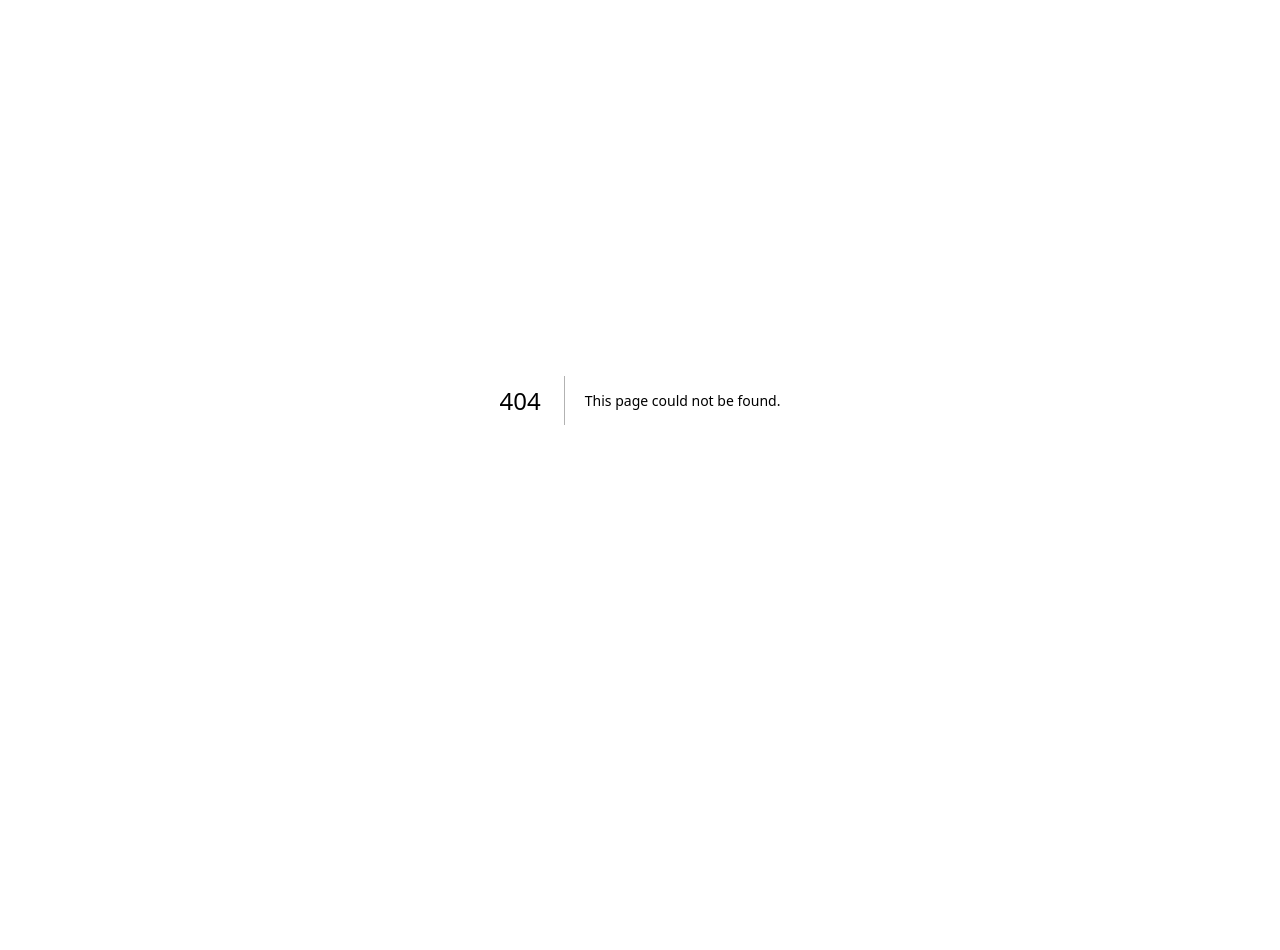
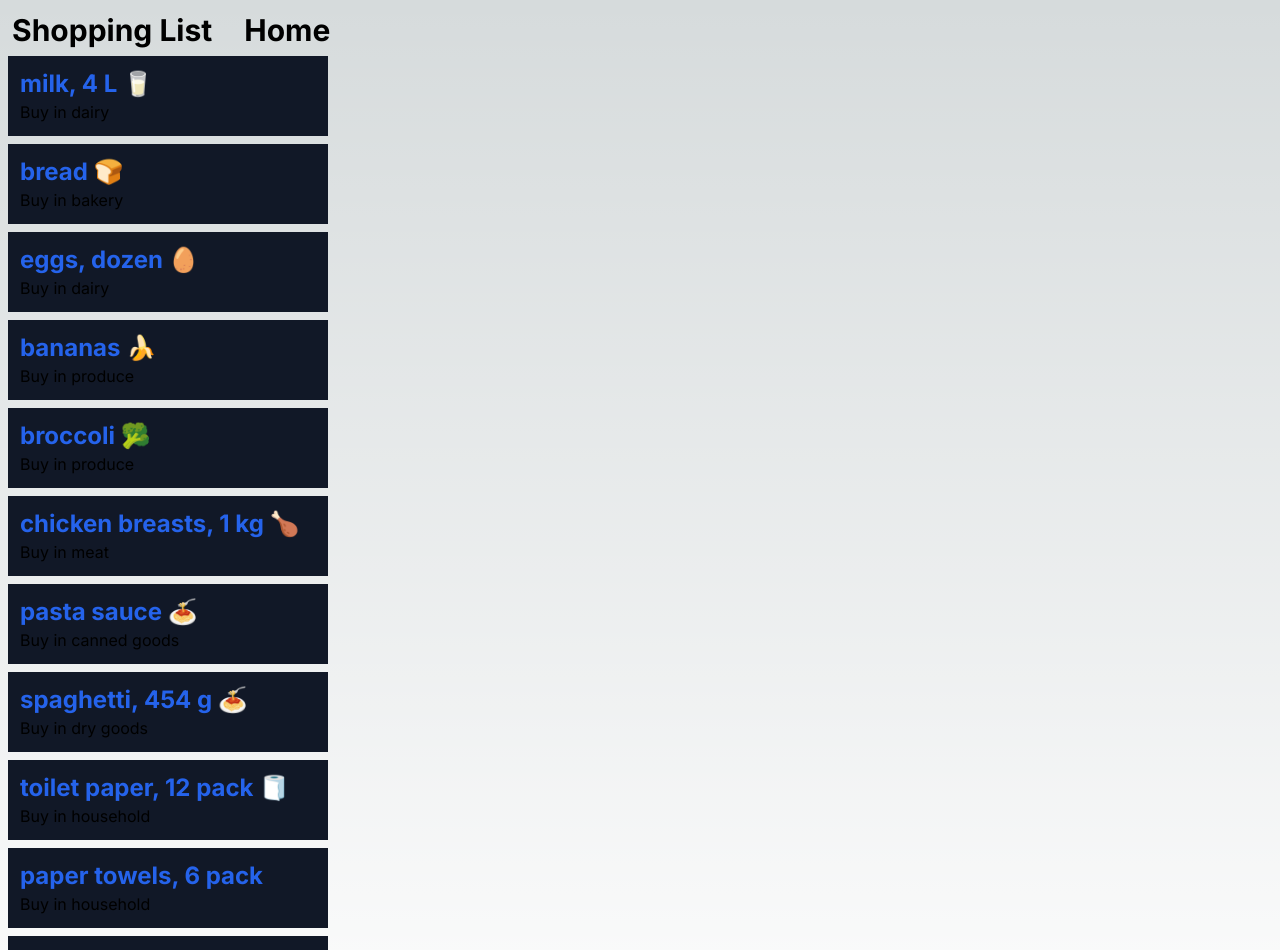
Before and after one commit to KyleJamesD/cprg306-assignments, a Next.js app: page /week-5 in a window 1280 px wide. Before the commit this address had no page. Shown: the top 950 px of the page. Before the commit the page ends 800 px from the top, so only its background shows below. Built offline with nearby package versions, Linux system fonts and the light colour scheme.

Commit message:
finished half of week5 assignment, render list with map function

```diff
--- a/app/page.js
+++ b/app/page.js
@@ -25,6 +25,11 @@ export default function Home() {
       </Link>
 
       <br></br>
+      <Link href="week-5">
+        week-5
+      </Link>
+
+      <br></br>
       <Link href="buttonexample">
         Button Example
       </Link>
--- /dev/null
+++ b/app/week-5/item-list.js
@@ -0,0 +1,18 @@
+"use client";
+import {useState} from "react";
+import Item from "./item.js";
+import objects from "./items.json";
+
+
+export default function ItemList ()
+{
+          return(
+
+            <ul>{objects.map((item) => (
+                <li key={item.id}>
+                  <Item name={item.name} quantity={item.quanitiy} category={item.category}/>
+                </li>
+              ))}
+            </ul>
+          );
+}
--- /dev/null
+++ b/app/week-5/item.js
@@ -0,0 +1,13 @@
+export default function Item(props){
+    return(
+        <>
+        <div className="p-3 bg-gray-900 w-80 m-2 ">
+        <li  className="font-bold text-2xl text-blue-600">{props.name}</li>
+        {/*Buy and in are just text*/}
+        <li className="">Buy {props.quantity} in {props.category}</li>
+        </div>
+
+
+        </>
+    );
+}
--- /dev/null
+++ b/app/week-5/items.json
@@ -0,0 +1,74 @@
+[
+    {
+      "id": "1h2GJKH12gkHG31h1H",
+      "name": "milk, 4 L 🥛",
+      "quantity": 1,
+      "category": "dairy"
+    },
+    {
+      "id": "2KJH3k2j3H1k2J3K1H",
+      "name": "bread 🍞",
+      "quantity": 2,
+      "category": "bakery"
+    },
+    {
+      "id": "3h2KJH3k2j3H1k2J3",
+      "name": "eggs, dozen 🥚",
+      "quantity": 2,
+      "category": "dairy"
+    },
+    {
+      "id": "4k2J3K1H2GJKH12gk",
+      "name": "bananas 🍌",
+      "quantity": 6,
+      "category": "produce"
+    },
+    {
+      "id": "5H1h1H2KJH3k2j3H",
+      "name": "broccoli 🥦",
+      "quantity": 3,
+      "category": "produce"
+    },
+    {
+      "id": "6H1k2J3K1H2GJKH1",
+      "name": "chicken breasts, 1 kg 🍗",
+      "quantity": 1,
+      "category": "meat"
+    },
+    {
+      "id": "7gkHG31h1H2KJH3k",
+      "name": "pasta sauce 🍝",
+      "quantity": 3,
+      "category": "canned goods"
+    },
+    {
+      "id": "8j3H1k2J3K1H2GJK",
+      "name": "spaghetti, 454 g 🍝",
+      "quantity": 2,
+      "category": "dry goods"
+    },
+    {
+      "id": "9H12gkHG31h1H2KJ",
+      "name": "toilet paper, 12 pack 🧻",
+      "quantity": 1,
+      "category": "household"
+    },
+    {
+      "id": "10H3k2j3H1k2J3K1",
+      "name": "paper towels, 6 pack",
+      "quantity": 1,
+      "category": "household"
+    },
+    {
+      "id": "11k2J3K1H2GJKH12",
+      "name": "dish soap 🍽️",
+      "quantity": 1,
+      "category": "household"
+    },
+    {
+      "id": "12GJKH12gkHG31h1",
+      "name": "hand soap 🧼",
+      "quantity": 4,
+      "category": "household"
+    }
+  ]
--- /dev/null
+++ b/app/week-5/page.js
@@ -0,0 +1,15 @@
+import ItemList from "./item-list";
+import Link from 'next/link';
+export default function Page(){
+    return(
+        <main>
+         <nav className="flex">
+        <p className=" pt-3 pl-3 text-3xl font-bold">Shopping List</p>
+        <Link href="/" className="ml-8  pt-3 pr-10 text-3xl font-bold">Home</Link>
+        </nav>
+        <ItemList />
+
+        </main>
+    );
+
+}
```
